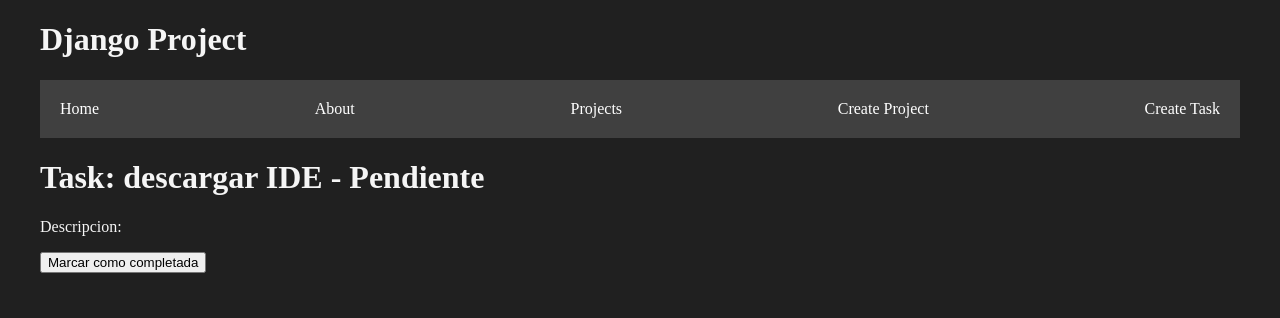
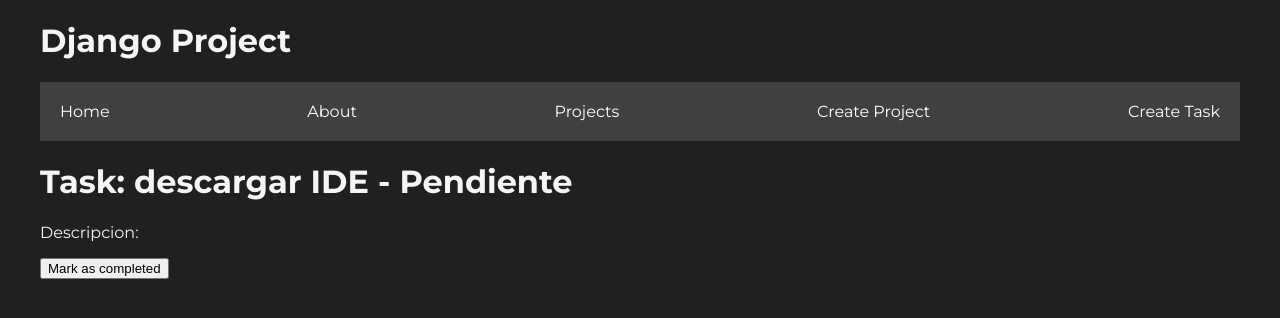
Before and after one commit to MVRTcodes/djangoproject, a Django app: page /tasks/1 in a window 1280 px wide. Shown: the top 318 px of the page. Run offline with Django 5.2, Linux system fonts and the light colour scheme; data comes from the database, SQL or seed files in the repository; both versions use the stored data as it was before the commit.

Commit message:
final changes

```diff
--- a/projectsapp/static/styles/main.css
+++ b/projectsapp/static/styles/main.css
@@ -1,4 +1,6 @@
 body{
+    font-family: "Montserrat", sans-serif !important;
+    /* font-family: "Helvetica", "Arial", sans-serif !important; */
     background: #202020;
     color: whitesmoke;
     max-width: 1200px;
--- a/projectsapp/templates/layouts/base.html
+++ b/projectsapp/templates/layouts/base.html
@@ -7,6 +7,7 @@
     <meta name="viewport" content="width=device-width, initial-scale=1.0">
     <title>Django MiniProject</title>
     <link rel="stylesheet" href="{% static 'styles/main.css' %}">
+    <link rel="stylesheet" href="https://fonts.googleapis.com/css2?family=Montserrat:wght@400;700&display=swap">
 </head>
 <body>
 {% block header %}
--- a/projectsapp/templates/projects/projects.html
+++ b/projectsapp/templates/projects/projects.html
@@ -15,7 +15,7 @@
         <ul>
         {%for task in tasks %}
         {%if task.project_id == project.id%}
-        <li><a href="/tasks/{{task.id}}">{{task.title}} - {%if task.done %} Completada {% else %} Pendiente {% endif %}
+        <li><a href="/tasks/{{task.id}}">{{task.title}} - {%if task.done %} Completed {% else %} Pending {% endif %}
         </li></a>
         {% endif %}
         {% endfor %}
--- a/projectsapp/templates/tasks/tasks.html
+++ b/projectsapp/templates/tasks/tasks.html
@@ -5,5 +5,5 @@
 <h1> Task: {{task.title}} - {%if task.done %} Completada {% else %} Pendiente {% endif %}</h1>
 <p>Descripcion: {{task.description}}</p>
 
-<button>{%if task.done %} Desmarcar como completada {% else %} Marcar como completada {% endif %}</button>
+<button>{%if task.done %} Unmark as completed {% else %} Mark as completed {% endif %}</button>
 {% endblock %}
```
Also changed, not shown: db.sqlite3.
